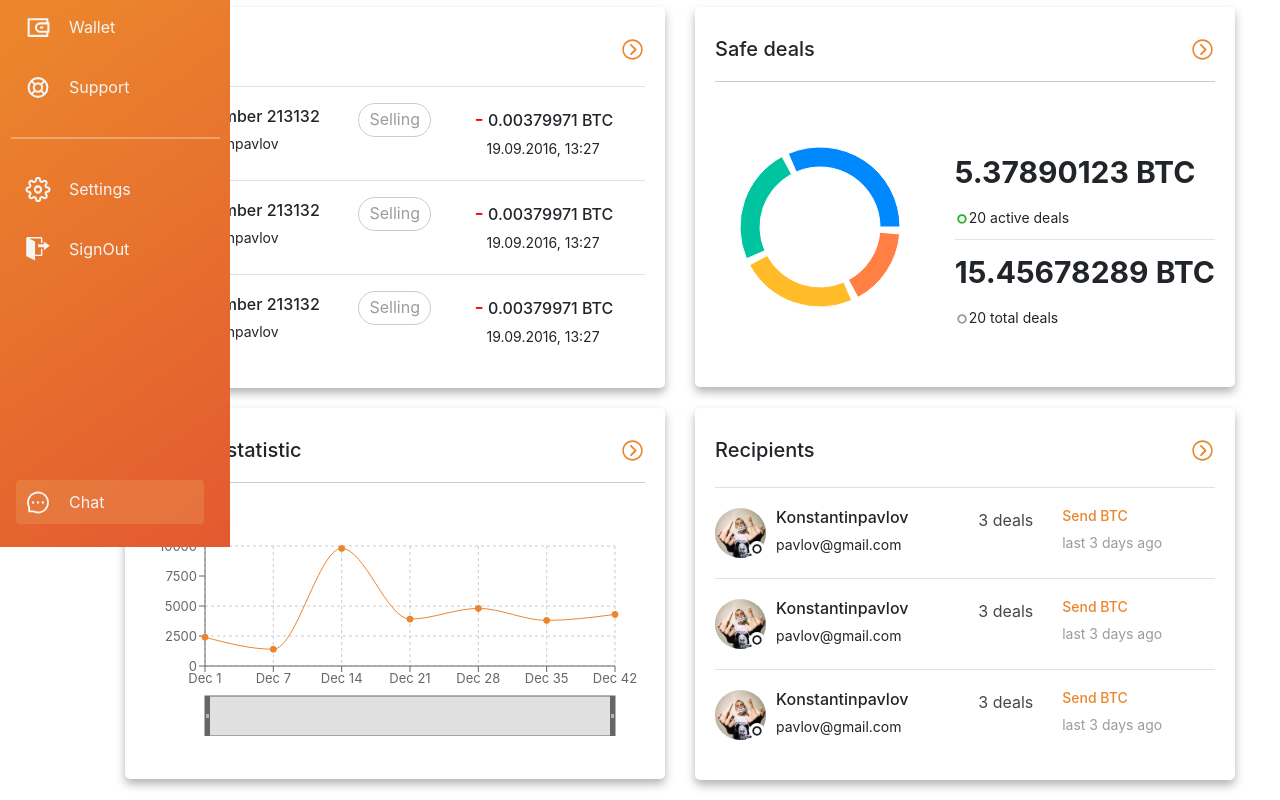
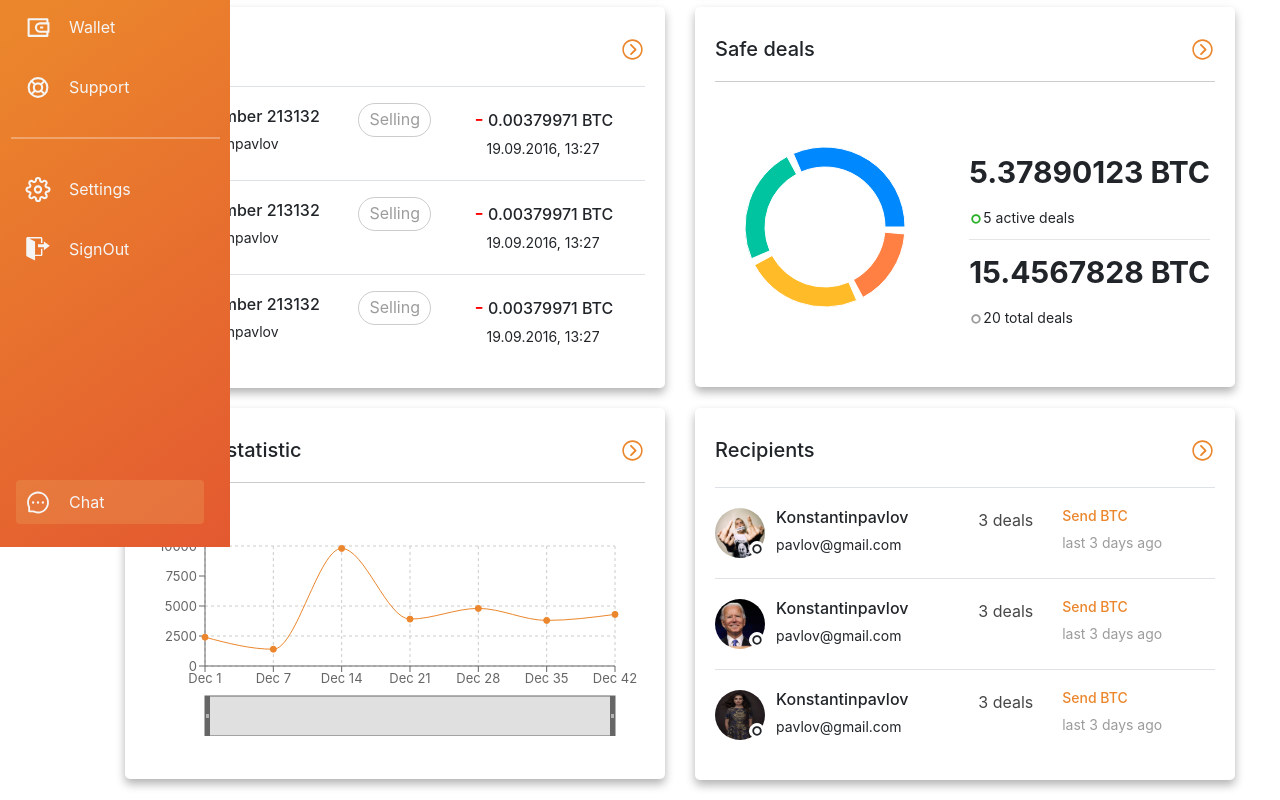
Before and after one commit to manikagnish/hivecoin, a React (Create React App) app: page / in a window 1280 px wide. Shown: the part 253-1053 px from the top of the page. Built offline with nearby package versions, Linux system fonts and the light colour scheme.

Commit message:
minor changes to deals and recipients card

```diff
--- a/src/pages/dashboard/Dashboard.scss
+++ b/src/pages/dashboard/Dashboard.scss
@@ -173,6 +173,7 @@
           width: 4rem;
           img {
             height: 5rem;
+            width: 5rem;
             border-radius: 50%;
 
             @media (max-width: 500px) {
--- a/src/pages/dashboard/DealsCard.js
+++ b/src/pages/dashboard/DealsCard.js
@@ -21,12 +21,12 @@ function Deals() {
               <span>
                 <CgShapeCircle />
               </span>
-              20 active deals
+              5 active deals
             </small>
           </li>
           <hr />
           <li>
-            <p>15.45678289 BTC</p>
+            <p>15.4567828 BTC</p>
             <small>
               <span>
                 <CgShapeCircle />
--- a/src/pages/dashboard/RecipientCard.js
+++ b/src/pages/dashboard/RecipientCard.js
@@ -1,6 +1,8 @@
 import React from "react";
 import { IoIosArrowDropright } from "react-icons/io";
-import photoRecip from "../../images/emn.jpg";
+import photoRecip1 from "../../images/emn.jpg";
+import photoRecip2 from "../../images/joe.jpg";
+import photoRecip3 from "../../images/img-9.jpg";
 import { Table } from "reactstrap";
 import { CgShapeCircle } from "react-icons/cg";
 
@@ -17,7 +19,7 @@ function RecipientCard() {
             <tr>
               <th scope="row">
                 <div className="recipient-img-container">
-                  <img src={photoRecip} alt="recipient" />
+                  <img src={photoRecip1} alt="recipient" />
 
                   <CgShapeCircle className="recipient-icon" />
                 </div>
@@ -37,7 +39,7 @@ function RecipientCard() {
             <tr>
               <th scope="row">
                 <div className="recipient-img-container">
-                  <img src={photoRecip} alt="recipient" />
+                  <img src={photoRecip2} alt="recipient" />
 
                   <CgShapeCircle className="recipient-icon" />
                 </div>
@@ -57,7 +59,7 @@ function RecipientCard() {
             <tr>
               <th scope="row">
                 <div className="recipient-img-container">
-                  <img src={photoRecip} alt="recipient" />
+                  <img src={photoRecip3} alt="recipient" />
 
                   <CgShapeCircle className="recipient-icon" />
                 </div>
```
Also changed, not shown: src/images/img-9.jpg (added), src/images/joe.jpg (added).
